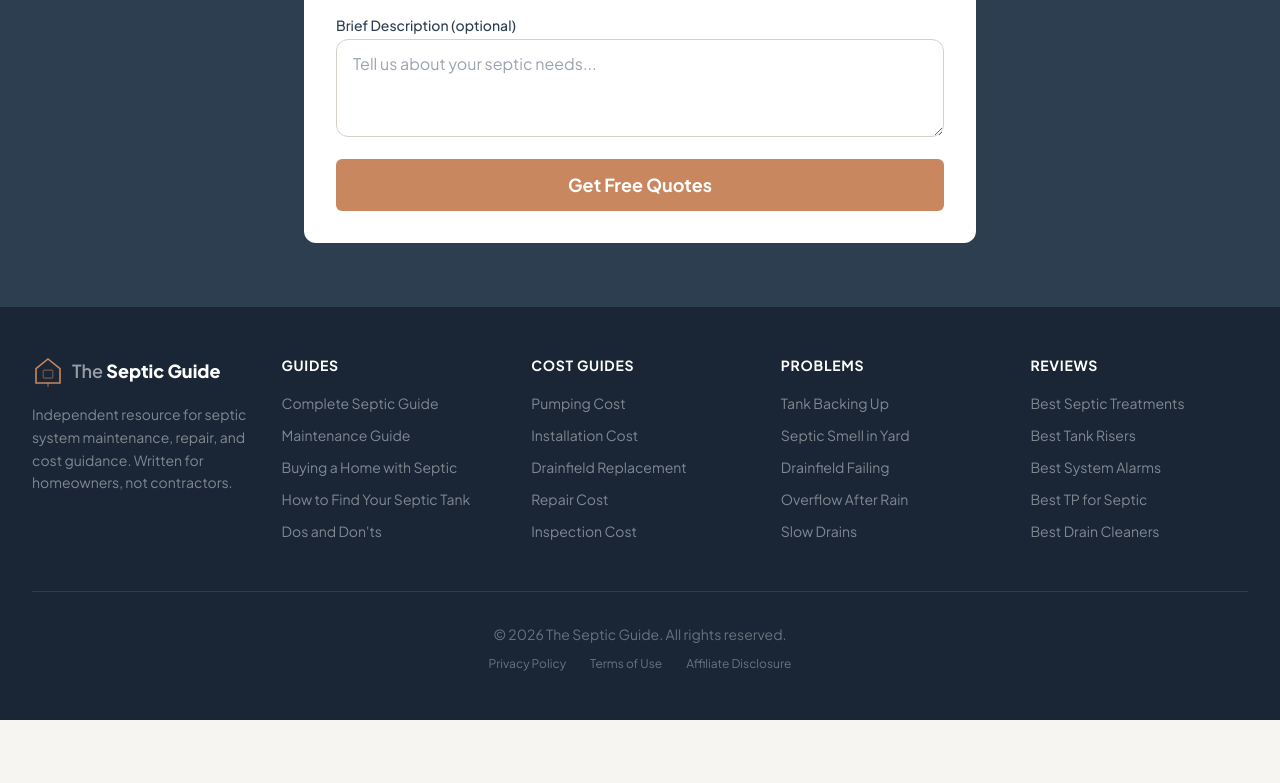
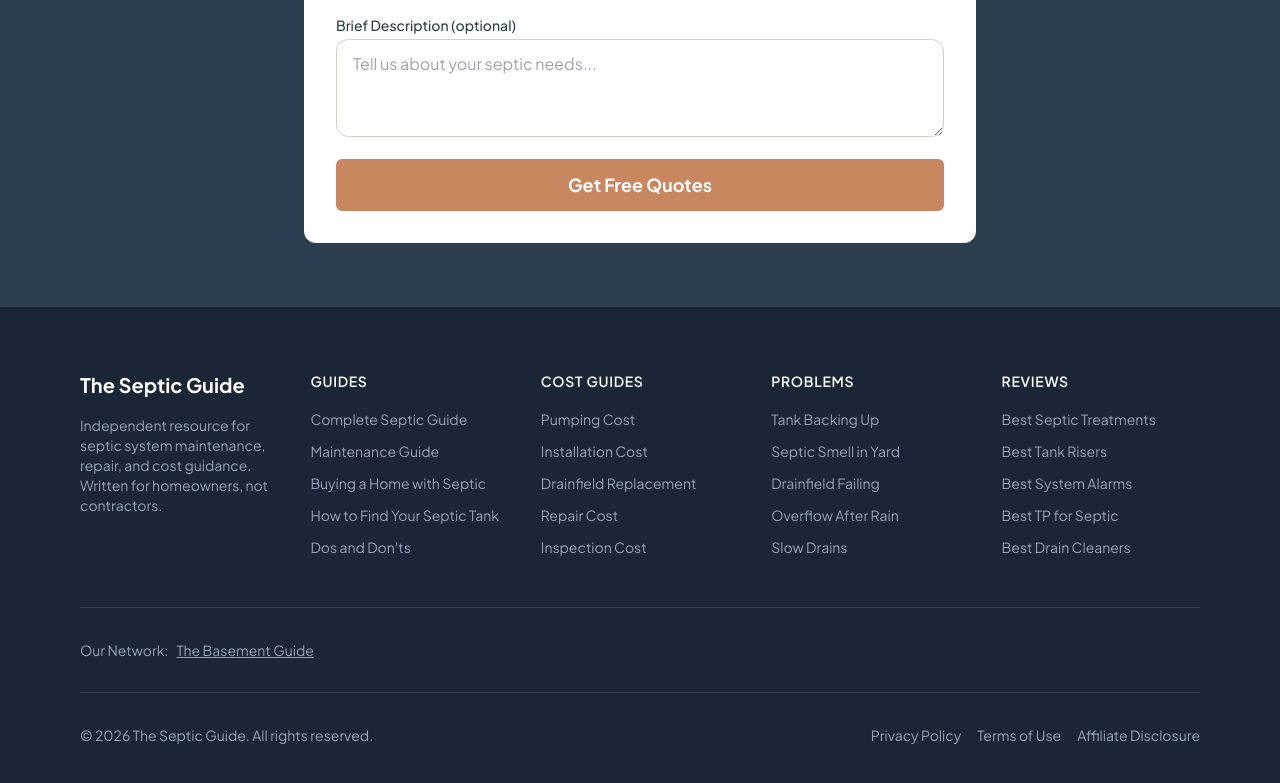
Before and after one commit to thebasementguide2026/theseptic.guide-, a Next.js app: page / in a window 1280 px wide. Shown: the part 1560-2343 px from the top of the page. Before the commit the page ends 2280 px from the top, so only its background shows below. Built offline with nearby package versions, Linux system fonts and the light colour scheme.

Commit message:
Add Basement Guide link to footer network section

```diff
--- a/components/Footer.tsx
+++ b/components/Footer.tsx
@@ -45,23 +45,15 @@ const footerSections = [
 
 export default function Footer() {
   return (
-    <footer style={{ backgroundColor: '#1A2636' }} className="text-white">
-      <div className="container-custom py-12">
-        <div className="grid grid-cols-1 md:grid-cols-5 gap-8">
+    <footer className="bg-[#1A2636] text-white">
+      <div className="container mx-auto px-4 max-w-6xl py-16">
+        <div className="grid grid-cols-2 md:grid-cols-5 gap-8">
           {/* Brand Column */}
-          <div className="md:col-span-1">
-            <div className="flex items-center gap-2 mb-4">
-              <svg width="32" height="32" viewBox="0 0 40 40" fill="none" xmlns="http://www.w3.org/2000/svg">
-                <path d="M20 5 L35 17 L35 35 L5 35 L5 17 Z" fill="none" stroke="#C8875F" strokeWidth="2" />
-                <rect x="14" y="19" width="12" height="10" rx="1.5" fill="none" stroke="#C8875F" strokeWidth="1.5" opacity="0.5" />
-                <line x1="20" y1="35" x2="20" y2="39" stroke="#C8875F" strokeWidth="2" strokeLinecap="round" opacity="0.5" />
-              </svg>
-              <span className="text-lg">
-                <span className="font-semibold opacity-55">The </span>
-                <span className="font-extrabold">Septic Guide</span>
-              </span>
-            </div>
-            <p style={{ color: 'rgba(255,255,255,0.45)' }} className="text-sm leading-relaxed">
+          <div className="col-span-2 md:col-span-1">
+            <Link href="/" className="text-xl font-bold">
+              The <span className="text-white">Septic Guide</span>
+            </Link>
+            <p className="mt-4 text-sm text-slate-400">
               Independent resource for septic system maintenance, repair, and cost guidance. Written for homeowners, not contractors.
             </p>
           </div>
@@ -69,15 +61,11 @@ export default function Footer() {
           {/* Link Columns */}
           {footerSections.map((section) => (
             <div key={section.title}>
-              <h4 className="text-sm font-bold mb-4 tracking-wider">{section.title}</h4>
+              <h4 className="font-semibold text-sm tracking-wider mb-4">{section.title}</h4>
               <ul className="space-y-2">
                 {section.links.map((link) => (
                   <li key={link.href}>
-                    <Link
-                      href={link.href}
-                      style={{ color: 'rgba(255,255,255,0.45)' }}
-                      className="text-sm hover:text-[#C8875F] transition-colors"
-                    >
+                    <Link href={link.href} className="text-sm text-slate-400 hover:text-white transition-colors">
                       {link.label}
                     </Link>
                   </li>
@@ -87,15 +75,23 @@ export default function Footer() {
           ))}
         </div>
 
+        {/* Sister Sites */}
+        <div className="border-t border-slate-700 mt-12 pt-8">
+          <div className="flex flex-wrap items-center gap-2 text-sm text-slate-400">
+            <span>Our Network:</span>
+            <a href="https://thebasement.guide/" target="_blank" rel="noopener noreferrer" className="hover:text-white transition-colors underline">
+              The Basement Guide
+            </a>
+          </div>
+        </div>
+
         {/* Bottom */}
-        <div className="mt-12 pt-8 border-t border-white/10 text-center">
-          <p style={{ color: 'rgba(255,255,255,0.35)' }} className="text-sm">
-            &copy; {new Date().getFullYear()} The Septic Guide. All rights reserved.
-          </p>
-          <div className="flex justify-center gap-6 mt-3">
-            <Link href="/privacy" style={{ color: 'rgba(255,255,255,0.35)' }} className="text-xs hover:text-[#C8875F] transition-colors">Privacy Policy</Link>
-            <Link href="/terms" style={{ color: 'rgba(255,255,255,0.35)' }} className="text-xs hover:text-[#C8875F] transition-colors">Terms of Use</Link>
-            <Link href="/affiliate-disclosure" style={{ color: 'rgba(255,255,255,0.35)' }} className="text-xs hover:text-[#C8875F] transition-colors">Affiliate Disclosure</Link>
+        <div className="border-t border-slate-700 mt-8 pt-8 flex flex-col md:flex-row justify-between items-center text-sm text-slate-400">
+          <p>&copy; {new Date().getFullYear()} The Septic Guide. All rights reserved.</p>
+          <div className="flex gap-4 mt-4 md:mt-0">
+            <Link href="/privacy" className="hover:text-white transition-colors">Privacy Policy</Link>
+            <Link href="/terms" className="hover:text-white transition-colors">Terms of Use</Link>
+            <Link href="/affiliate-disclosure" className="hover:text-white transition-colors">Affiliate Disclosure</Link>
           </div>
         </div>
       </div>
```
